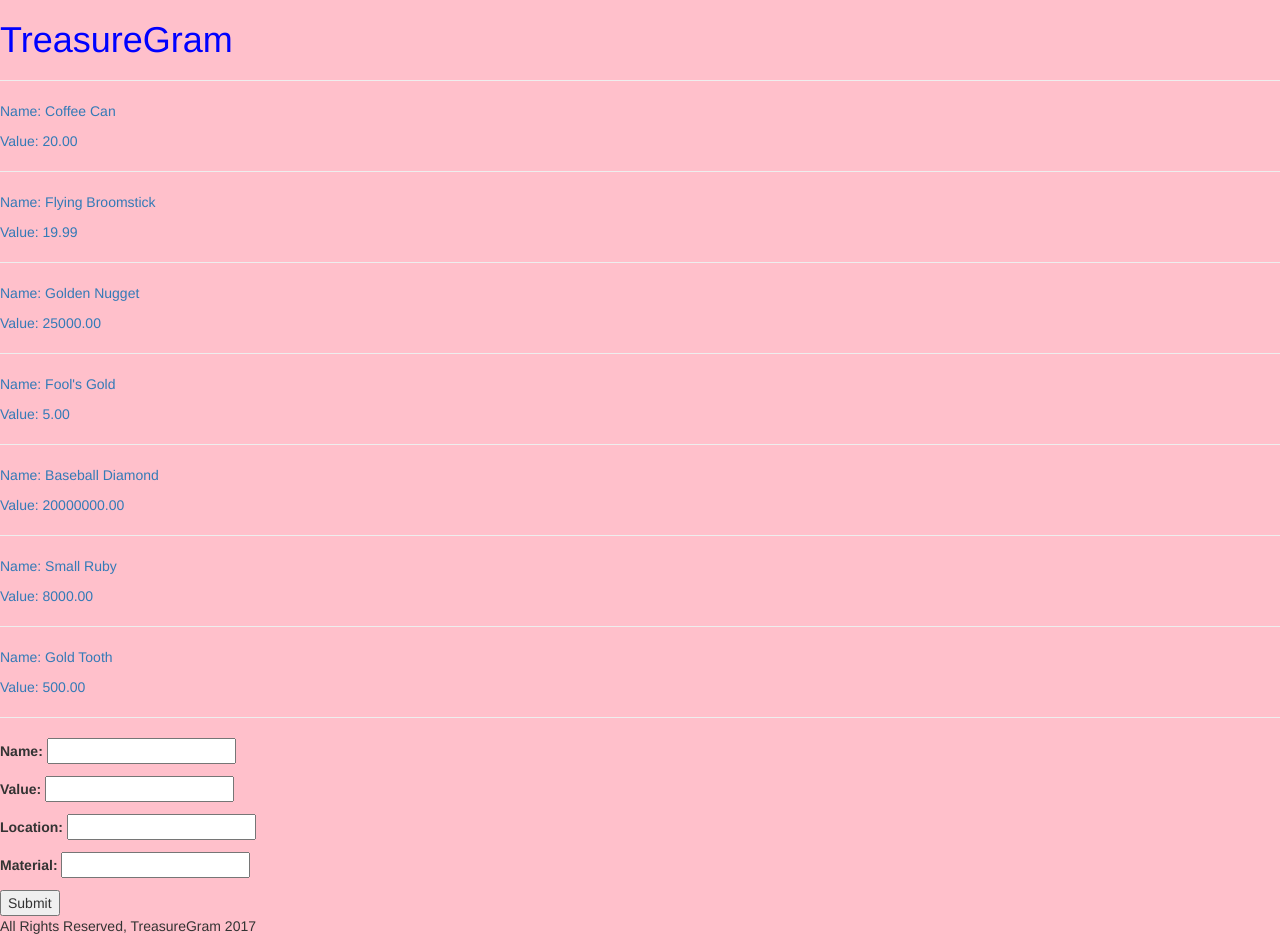
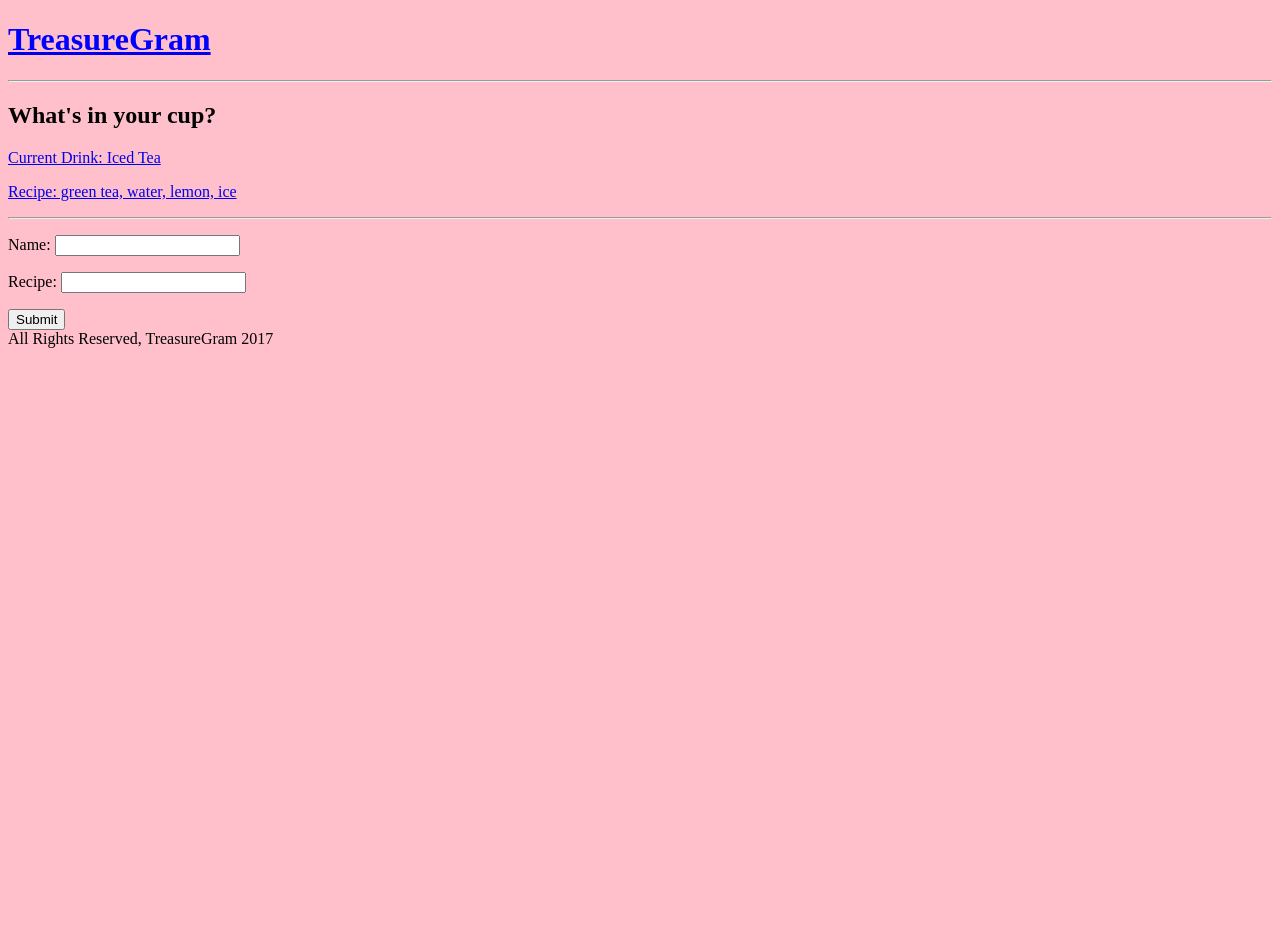
Before and after one commit to jjaredwatson/desk-of, a Django app: page / in a window 1280 px wide. After the commit the page ends 348 px from the top, so only its background shows below. Run offline with Django 3.2, Linux system fonts and the light colour scheme; data comes from the database, SQL or seed files in the repository; some libraries are stand-ins or nearby versions.

Commit message:
added drink-index template and drink-show

```diff
--- a/main_app/admin.py
+++ b/main_app/admin.py
@@ -1,5 +1,5 @@
 from django.contrib import admin
-from .models import Treasure
+from .models import Drink
 
 # Register your models here.
-admin.site.register(Treasure)
+admin.site.register(Drink)
--- a/main_app/forms.py
+++ b/main_app/forms.py
@@ -1,7 +1,7 @@
 from django import forms
-from .models import Treasure
+from .models import Drink
 
-class TreasureForm(forms.ModelForm):
+class DrinkForm(forms.ModelForm):
     class Meta:
-        model = Treasure
-        fields = ['name', 'value', 'location', 'material']
+        model = Drink
+        fields = ['name', 'recipe']
--- a/main_app/models.py
+++ b/main_app/models.py
@@ -1,10 +1,9 @@
 from django.db import models
 
-class Treasure(models.Model):
+class Drink(models.Model):
     name = models.CharField(max_length=100)
-    value = models.DecimalField(max_digits=10, decimal_places=2)
-    material = models.CharField(max_length=100)
-    location = models.CharField(max_length=100)
+    recipe = models.CharField(max_length=300)
+
 
 def __str__(self):
 		return self.name
--- a/main_app/templates/base.html
+++ b/main_app/templates/base.html
@@ -2,7 +2,6 @@
 <!DOCTYPE html>
 <html>
   <head>
-    <link rel="stylesheet" type="text/css" href="{% static 'bootstrap.min.css' %}" />
     <link rel="stylesheet" type="text/css" href="{% static 'style.css' %}" />
 	<title>DeskOf</title>
   </head>
--- a/main_app/templates/index.html
+++ b/main_app/templates/drink-index.html
@@ -3,14 +3,12 @@
 
 {% block content %}
 
-    {% for treasure in treasures %}
-      <a href="/{{treasure.id}}">
-        <p>Name: {{ treasure.name }}</p>
-      {% if treasure.value > 0 %}
-        <p>Value: {{ treasure.value}}</p>
-      {% else %}
-        <p>Value: Unknown</p>
-      {% endif%}
+    <h2>What's in your cup?</h2>
+
+    {% for drink in drinks %}
+      <a href="/{{drink.id}}">
+        <p>Current Drink: {{ drink.name }}</p>
+        <p>Recipe: {{ drink.recipe }}</p>
       </a>
       <hr />
     {% endfor %}
--- a/main_app/urls.py
+++ b/main_app/urls.py
@@ -4,5 +4,5 @@ from main_app import views
 urlpatterns = [
     url(r'^$', views.index),
     url(r'^([0-9]+)/$', views.show, name = 'show'),
-    url(r'^post_url/$', views.post_treasure, name="post_treasure")
+    url(r'^post_url/$', views.post_drink, name="post_drink")
 ]
--- a/main_app/views.py
+++ b/main_app/views.py
@@ -1,20 +1,20 @@
 from django.shortcuts import render
-from .models import Treasure
+from .models import Drink
 from django.http import HttpResponse, HttpResponseRedirect
-from .forms import TreasureForm
+from .forms import DrinkForm
 
 def index(request):
-    treasures = Treasure.objects.all()
-    form = TreasureForm()
-    return render(request, 'index.html', {'treasures':treasures, 'form':form})
+    drinks = Drink.objects.all()
+    form = DrinkForm()
+    return render(request, 'drink-index.html', {'drinks':drinks, 'form':form})
 
-def show(request, treasure_id):
-	treasure = Treasure.objects.get(id=treasure_id)
-	return render(request, 'show.html', {'treasure': treasure})
+def show(request, drink_id):
+	drink = Drink.objects.get(id=drink_id)
+	return render(request, 'drink-show.html', {'drink': drink})
 
-def post_treasure(request):
-    form = TreasureForm(request.POST)
+def post_drink(request):
+    form = DrinkForm(request.POST)
     if form.is_valid():
-        treasure = form.save(commit = True)
-        treasure.save()
+        drink = form.save(commit = True)
+        drink.save()
     return HttpResponseRedirect('/')
```
Also changed, not shown: main_app/templates/drink-show.html (added, +9 -0 lines), main_app/templates/show.html (deleted, +0 -11 lines), db.sqlite3, main_app/migrations/0002_auto_20170710_0442.py (added).
